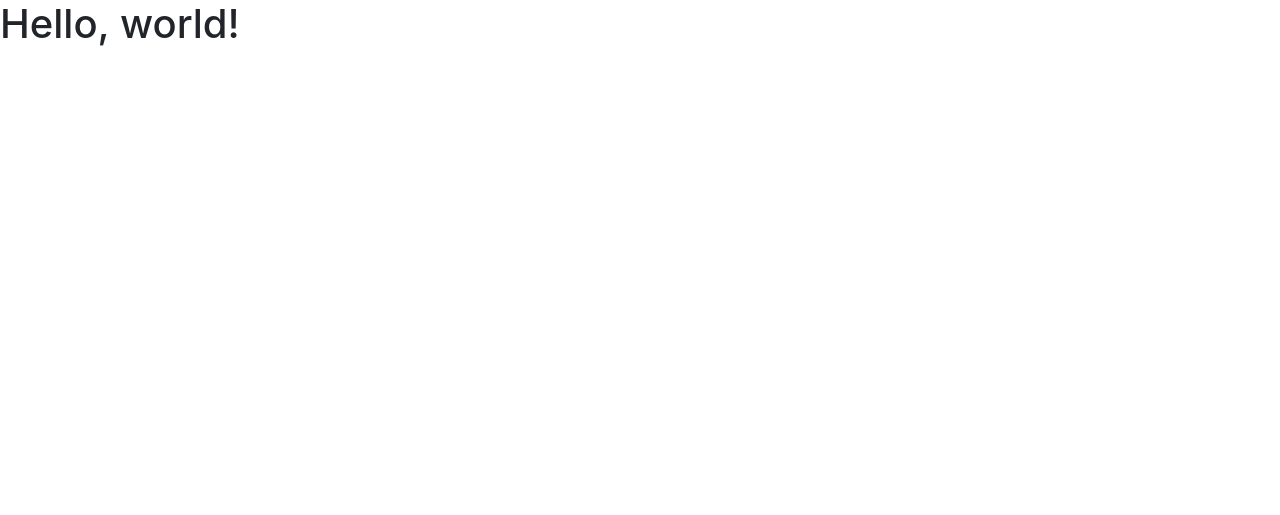
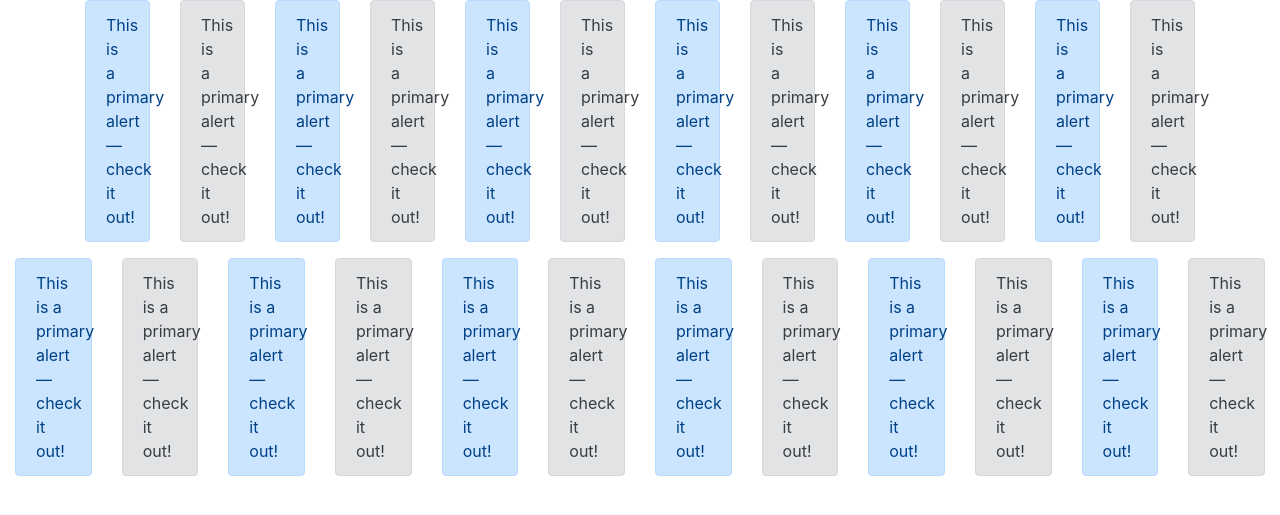
Before and after one commit to RommelTJ/ecommerce, a Django app: page /bootstrap/ in a window 1280 px wide. Shown: the top 515 px of the page. Run offline with Django 3.2, Linux system fonts and the light colour scheme; parts of the project's set-up code (start-up, migrations or seed data) failed here and were passed over; some libraries are stand-ins or nearby versions.

Commit message:
Container vs Container-Fluid

```diff
--- a/src/templates/bootstrap/example.html
+++ b/src/templates/bootstrap/example.html
@@ -11,7 +11,140 @@
     <title>Hello, world!</title>
 </head>
 <body>
-<h1>Hello, world!</h1>
+
+<div class='container'>
+    <div class='row'>
+        <div class='col-1'>
+            <div class="alert alert-primary" role="alert">
+                This is a primary alert—check it out!
+            </div>
+        </div>
+        <div class='col-1'>
+            <div class="alert alert-secondary" role="alert">
+                This is a primary alert—check it out!
+            </div>
+        </div>
+        <div class='col-1'>
+            <div class="alert alert-primary" role="alert">
+                This is a primary alert—check it out!
+            </div>
+        </div>
+        <div class='col-1'>
+            <div class="alert alert-secondary" role="alert">
+                This is a primary alert—check it out!
+            </div>
+        </div>
+        <div class='col-1'>
+            <div class="alert alert-primary" role="alert">
+                This is a primary alert—check it out!
+            </div>
+        </div>
+        <div class='col-1'>
+            <div class="alert alert-secondary" role="alert">
+                This is a primary alert—check it out!
+            </div>
+        </div>
+        <div class='col-1'>
+            <div class="alert alert-primary" role="alert">
+                This is a primary alert—check it out!
+            </div>
+        </div>
+        <div class='col-1'>
+            <div class="alert alert-secondary" role="alert">
+                This is a primary alert—check it out!
+            </div>
+        </div>
+        <div class='col-1'>
+            <div class="alert alert-primary" role="alert">
+                This is a primary alert—check it out!
+            </div>
+        </div>
+        <div class='col-1'>
+            <div class="alert alert-secondary" role="alert">
+                This is a primary alert—check it out!
+            </div>
+        </div>
+        <div class='col-1'>
+            <div class="alert alert-primary" role="alert">
+                This is a primary alert—check it out!
+            </div>
+        </div>
+        <div class='col-1'>
+            <div class="alert alert-secondary" role="alert">
+                This is a primary alert—check it out!
+            </div>
+        </div>
+
+    </div>
+
+</div>
+<div class='container-fluid'>
+    <div class='row'>
+        <div class='col-1'>
+            <div class="alert alert-primary" role="alert">
+                This is a primary alert—check it out!
+            </div>
+        </div>
+        <div class='col-1'>
+            <div class="alert alert-secondary" role="alert">
+                This is a primary alert—check it out!
+            </div>
+        </div>
+        <div class='col-1'>
+            <div class="alert alert-primary" role="alert">
+                This is a primary alert—check it out!
+            </div>
+        </div>
+        <div class='col-1'>
+            <div class="alert alert-secondary" role="alert">
+                This is a primary alert—check it out!
+            </div>
+        </div>
+        <div class='col-1'>
+            <div class="alert alert-primary" role="alert">
+                This is a primary alert—check it out!
+            </div>
+        </div>
+        <div class='col-1'>
+            <div class="alert alert-secondary" role="alert">
+                This is a primary alert—check it out!
+            </div>
+        </div>
+        <div class='col-1'>
+            <div class="alert alert-primary" role="alert">
+                This is a primary alert—check it out!
+            </div>
+        </div>
+        <div class='col-1'>
+            <div class="alert alert-secondary" role="alert">
+                This is a primary alert—check it out!
+            </div>
+        </div>
+        <div class='col-1'>
+            <div class="alert alert-primary" role="alert">
+                This is a primary alert—check it out!
+            </div>
+        </div>
+        <div class='col-1'>
+            <div class="alert alert-secondary" role="alert">
+                This is a primary alert—check it out!
+            </div>
+        </div>
+        <div class='col-1'>
+            <div class="alert alert-primary" role="alert">
+                This is a primary alert—check it out!
+            </div>
+        </div>
+        <div class='col-1'>
+            <div class="alert alert-secondary" role="alert">
+                This is a primary alert—check it out!
+            </div>
+        </div>
+
+    </div>
+</div>
+
+
 
 <!-- Optional JavaScript -->
 <!-- jQuery first, then Popper.js, then Bootstrap JS -->
```
